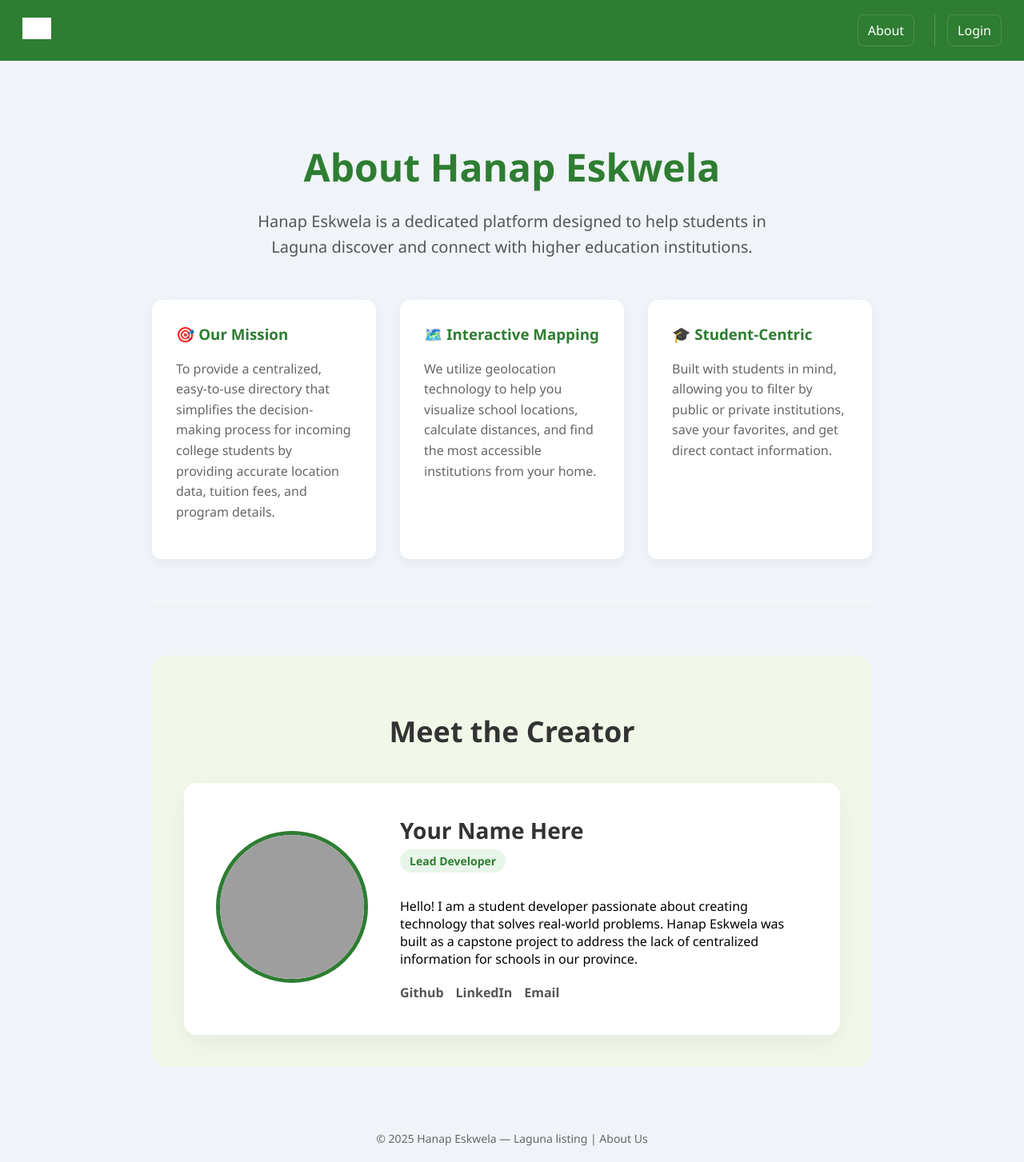
After one commit to Ekskie/HanapEskwela, a Flask app: page /about in a window 1280 px wide. The commit adds this page. Shown: the whole page at 80% size. Run offline with Flask 3, Linux system fonts and the light colour scheme; parts of the project's set-up code (start-up, migrations or seed data) failed here and were passed over; grey boxes are pictures that could not be loaded.

Commit message:
Add files via upload

```diff
--- a/app.py
+++ b/app.py
@@ -150,6 +150,11 @@ def search_schools():
         s['is_fav'] = s['id'] in fav_ids
 
     return render_template('search.html', schools=schools)
+
+@app.route('/about')
+def about():
+    return render_template('about.html')
+
 
 @app.route('/login', methods=['GET', 'POST'])
 def login():
--- /dev/null
+++ b/templates/about.html
@@ -0,0 +1,167 @@
+{% extends 'base.html' %}
+{% block title %}About — HanapEskwela{% endblock %}
+{% block content %}
+<div class="about-container">
+
+  <!-- Project Section -->
+  <section class="about-section">
+    <h1>About Hanap Eskwela</h1>
+    <p class="lead-text">
+      Hanap Eskwela is a dedicated platform designed to help students in Laguna discover and connect with higher education institutions.
+    </p>
+    <div class="about-grid">
+      <div class="info-card">
+        <h3>🎯 Our Mission</h3>
+        <p>To provide a centralized, easy-to-use directory that simplifies the decision-making process for incoming college students by providing accurate location data, tuition fees, and program details.</p>
+      </div>
+      <div class="info-card">
+        <h3>🗺️ Interactive Mapping</h3>
+        <p>We utilize geolocation technology to help you visualize school locations, calculate distances, and find the most accessible institutions from your home.</p>
+      </div>
+      <div class="info-card">
+        <h3>🎓 Student-Centric</h3>
+        <p>Built with students in mind, allowing you to filter by public or private institutions, save your favorites, and get direct contact information.</p>
+      </div>
+    </div>
+  </section>
+
+  <hr class="divider">
+
+  <!-- Creator Section -->
+  <section class="creator-section">
+    <h2>Meet the Creator</h2>
+    <div class="creator-card">
+      <div class="creator-img-container">
+        <!-- Placeholder image - replace src with your actual photo URL -->
+        <img src="https://cdn-icons-png.flaticon.com/512/4333/4333609.png" alt="Creator Photo" class="creator-img">
+      </div>
+      <div class="creator-info">
+        <h3>Your Name Here</h3>
+        <span class="role-badge">Lead Developer</span>
+        <p>
+          Hello! I am a student developer passionate about creating technology that solves real-world problems.
+          Hanap Eskwela was built as a capstone project to address the lack of centralized information for schools in our province.
+        </p>
+        <div class="creator-socials">
+          <a href="#" class="social-link">Github</a>
+          <a href="#" class="social-link">LinkedIn</a>
+          <a href="mailto:your.email@example.com" class="social-link">Email</a>
+        </div>
+      </div>
+    </div>
+  </section>
+
+</div>
+
+<style>
+  .about-container {
+    max-width: 900px;
+    margin: 0 auto;
+    padding: 60px 20px;
+    font-family: 'Segoe UI', sans-serif;
+  }
+
+  /* Section Styling */
+  .about-section {
+    text-align: center;
+    margin-bottom: 60px;
+  }
+
+  h1 { font-size: 48px; color: #2E7D32; margin-bottom: 20px; }
+  h2 { font-size: 36px; color: #333; margin-bottom: 40px; text-align: center;}
+
+  .lead-text {
+    font-size: 20px;
+    color: #555;
+    max-width: 700px;
+    margin: 0 auto 50px auto;
+    line-height: 1.6;
+  }
+
+  .about-grid {
+    display: grid;
+    grid-template-columns: repeat(auto-fit, minmax(250px, 1fr));
+    gap: 30px;
+  }
+
+  .info-card {
+    background: white;
+    padding: 30px;
+    border-radius: 12px;
+    box-shadow: 0 4px 15px rgba(0,0,0,0.05);
+    text-align: left;
+    transition: transform 0.2s;
+  }
+  .info-card:hover { transform: translateY(-5px); }
+  .info-card h3 { color: #2E7D32; margin-top: 0; }
+  .info-card p { color: #666; line-height: 1.6; }
+
+  .divider { border: 0; border-top: 1px solid #eee; margin: 60px 0; }
+
+  /* Creator Styling */
+  .creator-section {
+    background: #f1f8e9;
+    padding: 40px;
+    border-radius: 20px;
+  }
+
+  .creator-card {
+    display: flex;
+    align-items: center;
+    gap: 40px;
+    background: white;
+    padding: 40px;
+    border-radius: 16px;
+    box-shadow: 0 10px 30px rgba(0,0,0,0.05);
+  }
+
+  .creator-img-container {
+    flex-shrink: 0;
+  }
+
+  .creator-img {
+    width: 180px;
+    height: 180px;
+    border-radius: 50%;
+    object-fit: cover;
+    border: 5px solid #2E7D32;
+  }
+
+  .creator-info { text-align: left; }
+  .creator-info h3 { margin: 0 0 5px 0; font-size: 28px; color: #333; }
+
+  .role-badge {
+    display: inline-block;
+    background: #e8f5e9;
+    color: #2E7D32;
+    padding: 5px 12px;
+    border-radius: 20px;
+    font-size: 14px;
+    font-weight: bold;
+    margin-bottom: 15px;
+  }
+
+  .creator-socials {
+    margin-top: 20px;
+    display: flex;
+    gap: 15px;
+  }
+
+  .social-link {
+    text-decoration: none;
+    color: #555;
+    font-weight: 600;
+    border-bottom: 2px solid transparent;
+    transition: color 0.2s, border-color 0.2s;
+  }
+  .social-link:hover {
+    color: #2E7D32;
+    border-color: #2E7D32;
+  }
+
+  @media (max-width: 768px) {
+    .creator-card { flex-direction: column; text-align: center; }
+    .creator-info { text-align: center; }
+  }
+</style>
+{% endblock %}
--- a/templates/base.html
+++ b/templates/base.html
@@ -1,25 +1,35 @@
 <!DOCTYPE html>
 <html lang="en">
+
 <head>
   <meta charset="utf-8" />
   <meta name="viewport" content="width=device-width,initial-scale=1" />
   <title>{% block title %}HanapEskwela{% endblock %}</title>
   <link rel="stylesheet" href="{{ url_for('static', filename='/css/styles.css') }}" />
 </head>
+
 <body>
   <header>
     <div class="header-left">
       <a href="{{ url_for('landing') }}" id="home-link">
-        <img src="https://cdn-icons-png.flaticon.com/512/25/25694.png" alt="Home" style="width:36px;filter:brightness(0) invert(1);">
+        <img src="https://cdn-icons-png.flaticon.com/512/25/25694.png" alt="Home"
+          style="width:36px;filter:brightness(0) invert(1);">
       </a>
-      {% if request.path != url_for('landing') %}
+      {% if request.path != url_for('landing') and request.path != url_for('home') %}
       <h1 class="site-title">Hanap Eskwela</h1>
       {% endif %}
+
     </div>
+
     <div class="header-right">
-      <a class="nav-btn" href="{{ url_for('search_schools') }}">Search Schools</a>
+      <!-- Added Navigation Links -->
+      <nav style="display: flex; gap: 10px; margin-right: 15px;">
+        <a class="nav-btn" href="{{ url_for('about') }}">About</a>
+      </nav>
+
       {% if session.get('user_id') %}
-        <div style="color:white; font-weight:600; display: flex; gap: 10px; align-items: center;">
+      <div
+        style="color:white; font-weight:600; display: flex; gap: 10px; align-items: center; border-left: 1px solid rgba(255,255,255,0.2); padding-left: 15px;">
         <span>Hi, {{ session.get('name') }}</span>
         {% if not session.get('is_admin') %}
         <a href="{{ url_for('profile') }}" class="nav-btn" style="background: rgba(255,255,255,0.2);">Profile</a>
@@ -27,6 +37,7 @@
         <a class="nav-btn" href="{{ url_for('logout') }}">Logout</a>
       </div>
       {% else %}
+      <div style="border-left: 1px solid rgba(255,255,255,0.2); padding-left: 15px; display:flex; gap:10px;">
         {% if request.path == url_for('login') %}
         <a class="nav-btn" href="{{ url_for('register') }}">Register</a>
         {% elif request.path == url_for('register') %}
@@ -34,6 +45,7 @@
         {% else %}
         <a class="nav-btn" href="{{ url_for('login') }}">Login</a>
         {% endif %}
+      </div>
       {% endif %}
     </div>
   </header>
@@ -52,8 +64,9 @@
     {% block content %}{% endblock %}
   </main>
 
-  <footer style="padding:20px;text-align:center;color:#666;">
-    © {{ 2025 }} Hanap Eskwela — Laguna listing
+  <footer style="padding:20px;text-align:center;color:#666; font-size: 14px;">
+    © {{ 2025 }} Hanap Eskwela — Laguna listing | <a href="{{ url_for('about') }}"
+      style="color:#666; text-decoration:none;">About Us</a>
   </footer>
 
   <script>
@@ -64,4 +77,5 @@
     }, 3000);
   </script>
 </body>
+
 </html>
```
Also changed, not shown: templates/landing.html (+111 -74 lines). Lines whose indentation alone changed are shown as unchanged.
